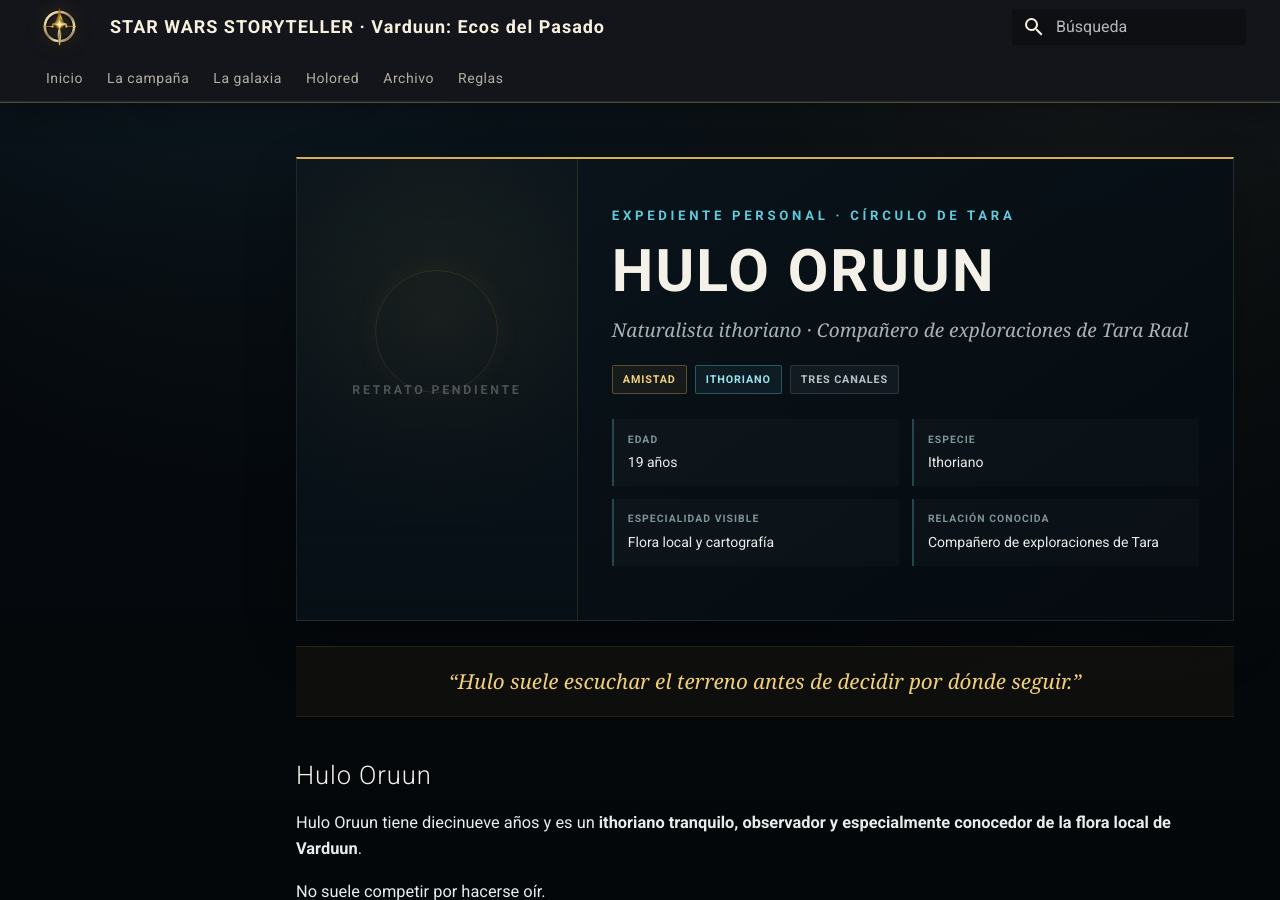
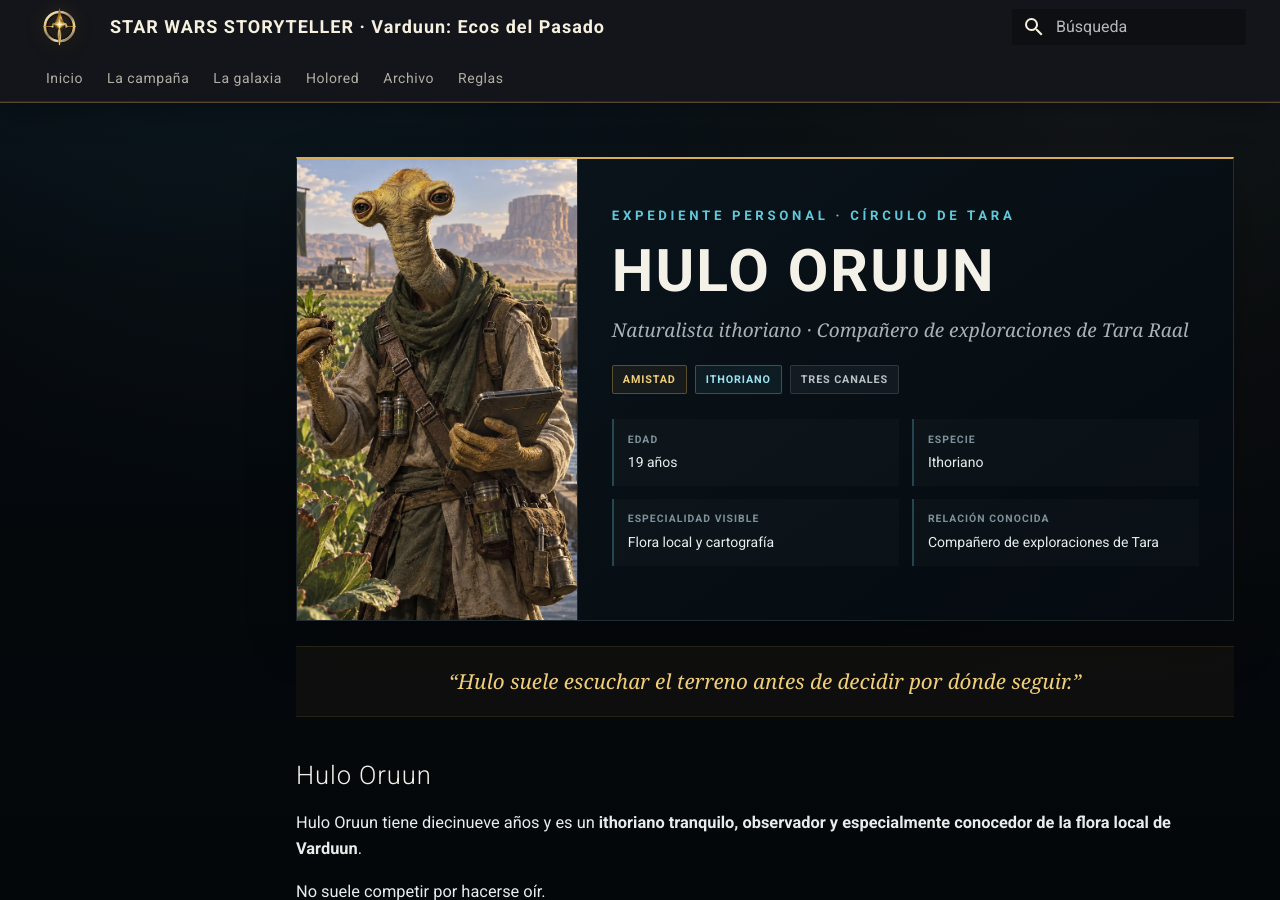
Before and after one commit to nethian/star-wars-storyteller-wiki, an MkDocs documentation site: the page built from docs/pnj/hulo-oruun.md, in a window 1280 px wide and 900 px high. Built offline with MkDocs 1.6.1 and Material for MkDocs 9.7.7, drawn with Linux system fonts in a browser that asks for light colours.

Commit message:
Update hulo-oruun.md

```diff
--- a/docs/pnj/hulo-oruun.md
+++ b/docs/pnj/hulo-oruun.md
@@ -7,8 +7,8 @@
 
 <div class="sw-person-file__top" markdown>
 
-<div class="sw-person-file__portrait sw-person-file__portrait--placeholder">
-<span>RETRATO PENDIENTE</span>
+<div class="sw-person-file__portrait sw-person-file__portrait--hulo" role="img" aria-label="Retrato de Hulo Oruun" style="padding:0; overflow:hidden;">
+<img src="/star-wars-storyteller-wiki/assets/images/pnj/hulo-oruun.webp?v=1" alt="Retrato de Hulo Oruun" style="display:block; width:100%; height:100%; min-height:360px; object-fit:cover; object-position:50% 20%;">
 </div>
 
 <div class="sw-person-file__identity" markdown>
```
